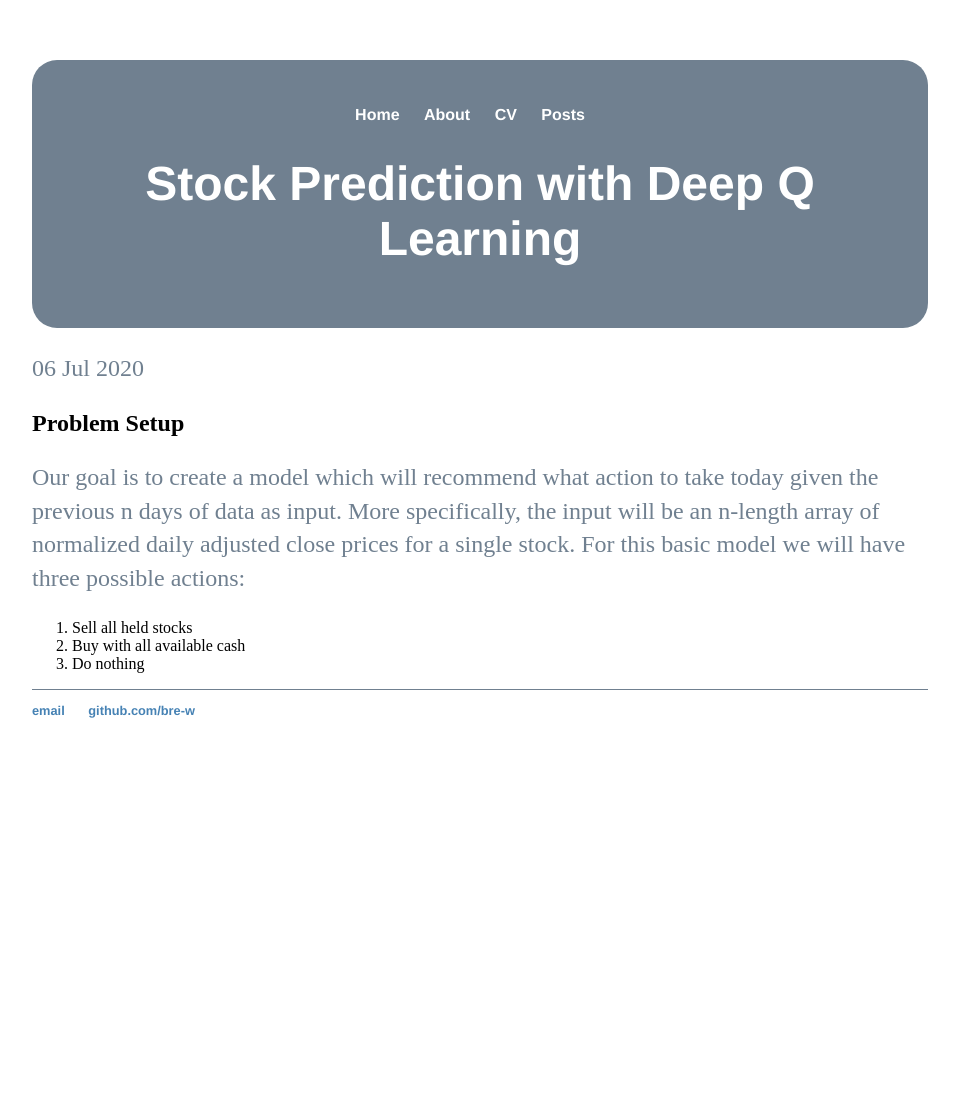
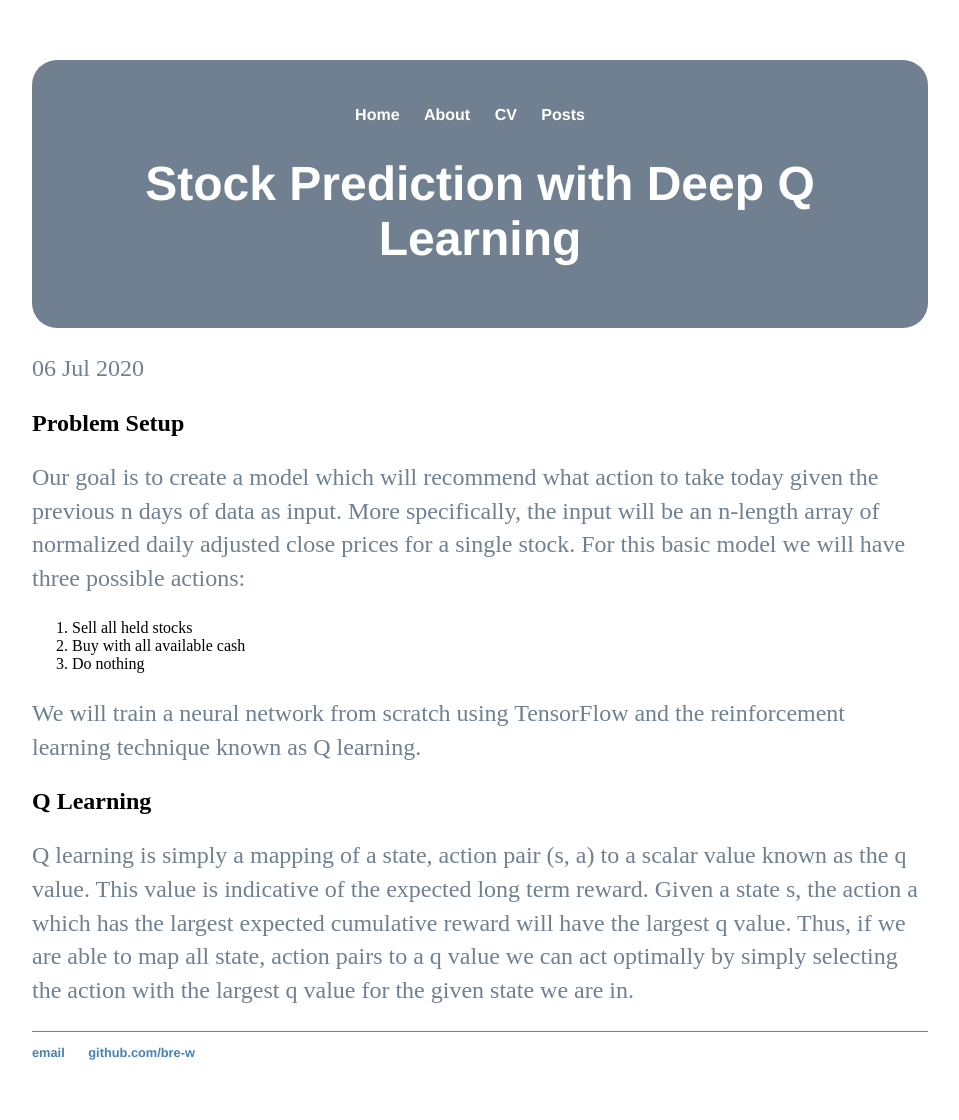
Before and after one commit to bre-w/bre-w.github.io, a Jekyll site: the page built from _posts/2020-07-06-test-post.md, in a window 1280 px wide. Shown: the whole page, without its empty margins (160-1119 px from the left). Built offline with Jekyll 4.4.1, drawn with Linux system fonts in a browser that asks for light colours; before the commit the page ends 900 px from its top, so only the background shows below that.

Commit message:
Update 2020-07-06-test-post.md

```diff
--- a/_posts/2020-07-06-test-post.md
+++ b/_posts/2020-07-06-test-post.md
@@ -9,3 +9,9 @@
 1. Sell all held stocks
 2. Buy with all available cash
 3. Do nothing
+
+We will train a neural network from scratch using TensorFlow and the reinforcement learning technique known as Q learning.
+
+## Q Learning
+
+Q learning is simply a mapping of a state, action pair (s, a) to a scalar value known as the q value. This value is indicative of the expected long term reward. Given a state s, the action a which has the largest expected cumulative reward will have the largest q value. Thus, if we are able to map all state, action pairs to a q value we can act optimally by simply selecting the action with the largest q value for the given state we are in.
```
